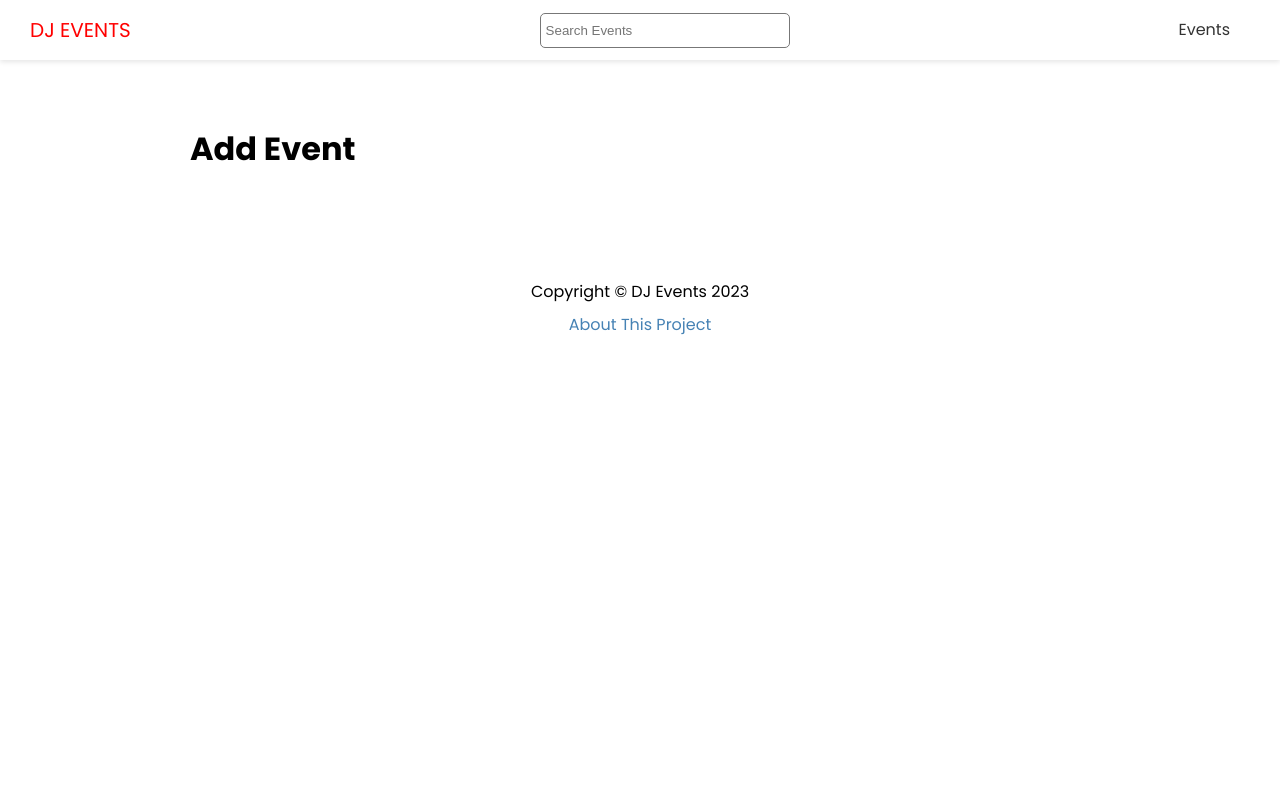
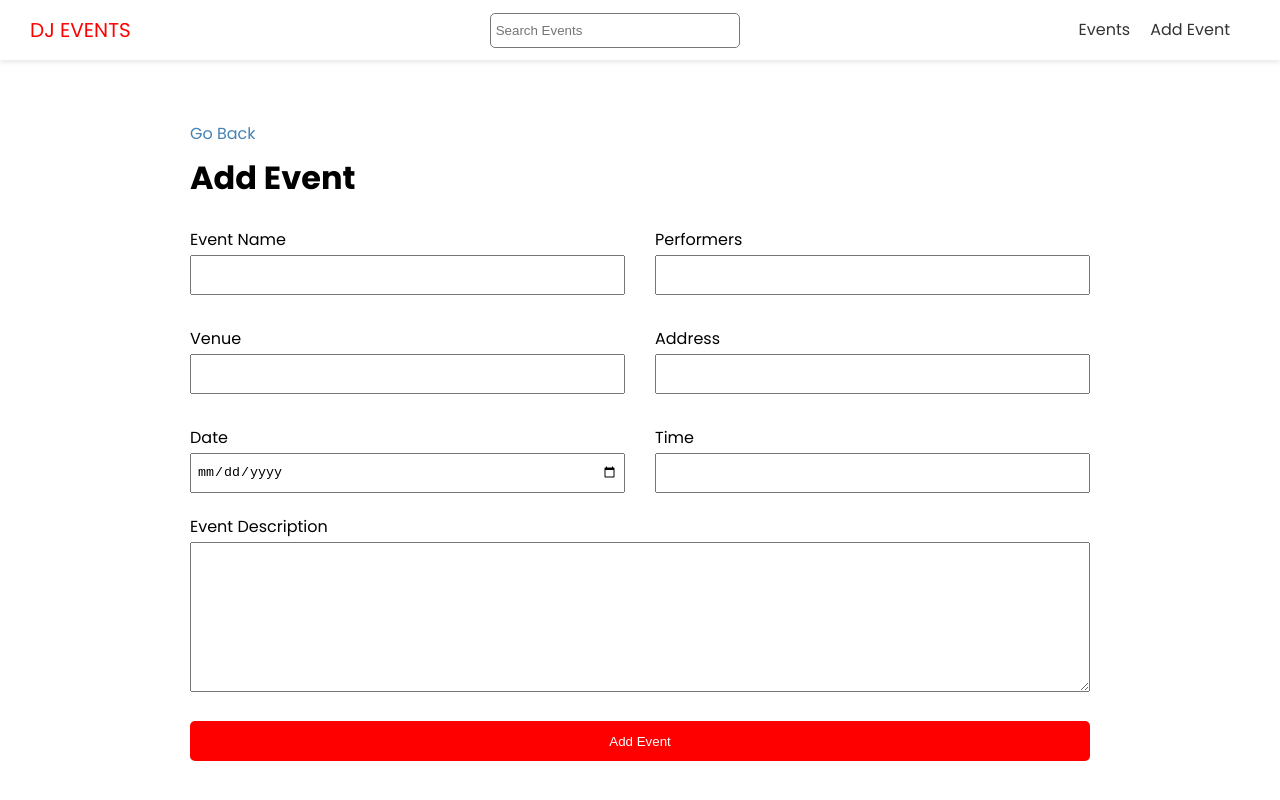
Before and after one commit to scudella/dj-events, a Next.js app: page /events/add in a window 1280 px wide. Shown: the top 800 px of the page. Built offline with nearby package versions, Linux system fonts and the light colour scheme; no server answers.

Commit message:
Add Event Page

```diff
--- a/src/components/Header.js
+++ b/src/components/Header.js
@@ -16,6 +16,9 @@
           <li>
             <Link href='/events'>Events</Link>
           </li>
+          <li>
+            <Link href='/events/add'>Add Event</Link>
+          </li>
         </ul>
       </nav>
     </header>
--- a/src/pages/events/add.js
+++ b/src/pages/events/add.js
@@ -1,9 +1,113 @@
+import { useState } from 'react';
+import { useRouter } from 'next/router';
+import Link from 'next/link';
 import Layout from '@/components/Layout';
+import { API_URL } from '@/config/index';
+import styles from '@/styles/Form.module.css';
 
 const AddEventPage = () => {
+  const [values, setValues] = useState({
+    name: '',
+    performers: '',
+    venue: '',
+    address: '',
+    date: '',
+    time: '',
+    description: '',
+  });
+
+  const router = useRouter();
+
+  const handleSubmit = (e) => {
+    e.preventDefault();
+    console.log(values);
+  };
+
+  const handleInputChange = (e) => {
+    const { name, value } = e.target;
+    setValues({ ...values, [name]: value });
+  };
+
   return (
     <Layout title='Add New Event'>
+      <Link href='/events'>Go Back</Link>
       <h1>Add Event</h1>
+      <form onSubmit={handleSubmit} className={styles.form}>
+        <div className={styles.grid}>
+          <div>
+            <label htmlFor='name'>Event Name</label>
+            <input
+              type='text'
+              id='name'
+              name='name'
+              value={values.name}
+              onChange={handleInputChange}
+            />
+          </div>
+          <div>
+            <label htmlFor='performers'>Performers</label>
+            <input
+              type='text'
+              name='performers'
+              id='performers'
+              value={values.performers}
+              onChange={handleInputChange}
+            />
+          </div>
+          <div>
+            <label htmlFor='venue'>Venue</label>
+            <input
+              type='text'
+              name='venue'
+              id='venue'
+              value={values.venue}
+              onChange={handleInputChange}
+            />
+          </div>
+          <div>
+            <label htmlFor='address'>Address</label>
+            <input
+              type='text'
+              name='address'
+              id='address'
+              value={values.address}
+              onChange={handleInputChange}
+            />
+          </div>
+          <div>
+            <label htmlFor='date'>Date</label>
+            <input
+              type='date'
+              name='date'
+              id='date'
+              value={values.date}
+              onChange={handleInputChange}
+            />
+          </div>
+          <div>
+            <label htmlFor='time'>Time</label>
+            <input
+              type='text'
+              name='time'
+              id='time'
+              value={values.time}
+              onChange={handleInputChange}
+            />
+          </div>
+        </div>
+
+        <div>
+          <label htmlFor='description'>Event Description</label>
+          <textarea
+            type='text'
+            name='description'
+            id='description'
+            value={values.description}
+            onChange={handleInputChange}
+          ></textarea>
+        </div>
+        <input type='submit' value='Add Event' className='btn' />
+      </form>
     </Layout>
   );
 };
--- /dev/null
+++ b/src/styles/Form.module.css
@@ -0,0 +1,39 @@
+.form label {
+  display: block;
+}
+
+.form input {
+  width: 100%;
+  height: 40px;
+  padding: 5px;
+}
+
+.form textarea {
+  width: 100%;
+  height: 150px;
+}
+
+.form input[type='submit'] {
+  display: block;
+  width: 100%;
+  margin: 20px 0 30px;
+}
+
+.form .file {
+  border: 1px #ccc solid;
+  background-color: #f4f4f4;
+  padding: 10px;
+}
+
+.grid {
+  display: grid;
+  grid-template-columns: 1fr 1fr;
+  gap: 30px;
+  margin-bottom: 20px;
+}
+
+@media (max-width: 600px) {
+  .grid {
+    grid-template-columns: 1fr;
+  }
+}
```
